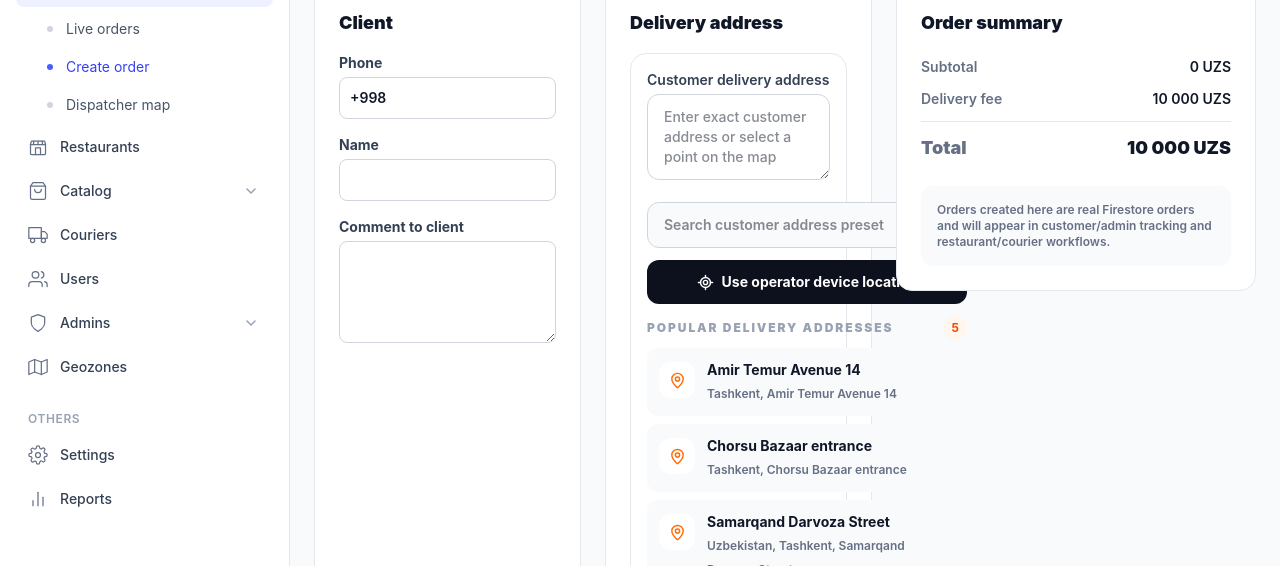
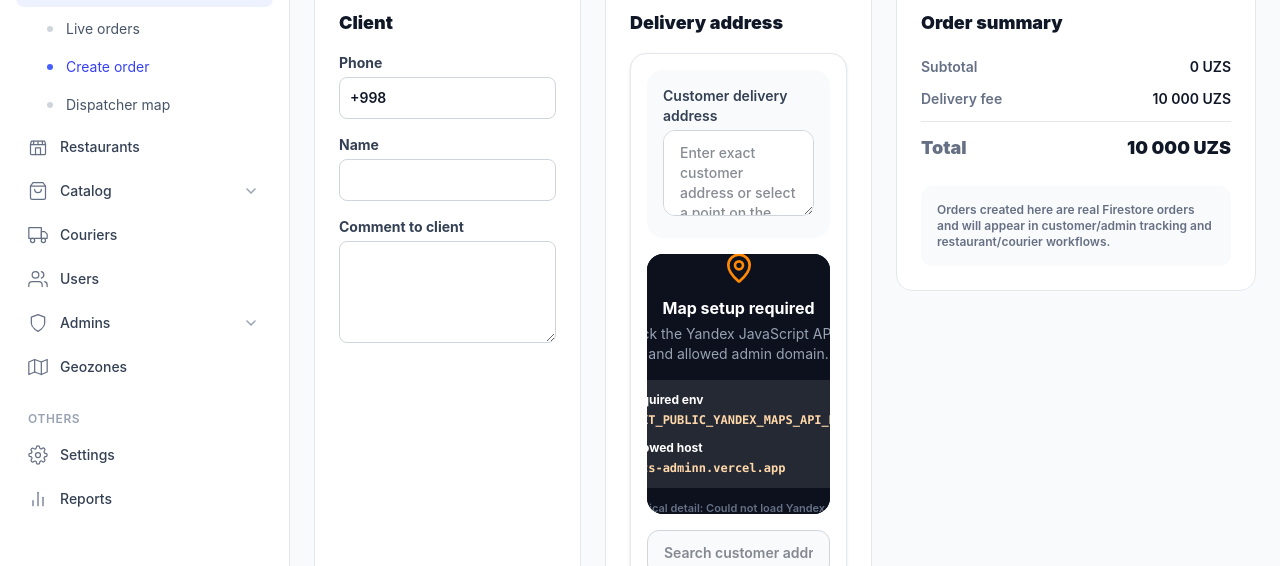
Before and after one commit to Ismoilastren/eats-site, a Next.js app in the folder apps/admin-panel/: page /orders/create in a window 1280 px wide. Shown: the part 189-755 px from the top of the page. Built offline with nearby package versions, Linux system fonts and the light colour scheme; no server answers; the database is empty; sample sign-in values are in the browser's storage.

Commit message:
Fix admin create order UX

```diff
--- a/apps/admin-panel/src/app/orders/create/page.tsx
+++ b/apps/admin-panel/src/app/orders/create/page.tsx
@@ -1,7 +1,7 @@
 'use client';
 
 import React, { useEffect, useMemo, useState } from 'react';
-import { addDoc, collection, getDocs, query, serverTimestamp, where } from '@repo/firebase-config';
+import { addDoc, collection, getDocs, onSnapshot, query, serverTimestamp, where } from '@repo/firebase-config';
 import { db } from '@repo/firebase-config';
 import { COLLECTIONS, MenuItem, formatCurrencyUZS, isValidCoordinates } from '@repo/shared-types';
 import { useRouter } from 'next/navigation';
@@ -49,6 +49,24 @@
   const lat = Number(input?.latitude ?? input?.lat);
   const lng = Number(input?.longitude ?? input?.lng);
   return isValidCoordinates(lat, lng) ? { latitude: lat, longitude: lng } : undefined;
+}
+
+function getMenuItemPrice(item: Partial<OrderMenuItem> | Record<string, any>): number {
+  const data = item as Record<string, any>;
+  const raw = data.price ?? data.priceUzs ?? data.amount ?? data.cost ?? 0;
+  const price = Number(raw);
+  return Number.isFinite(price) && price > 0 ? price : 0;
+}
+
+function menuBelongsToBranch(item: OrderMenuItem, branch: BranchOption): boolean {
+  const itemBrandName = String((item as any).brandName || (item as any).restaurantName || '').trim().toLowerCase();
+  const itemBranchName = String((item as any).branchName || '').trim().toLowerCase();
+  const branchBrandName = branch.brandName.trim().toLowerCase();
+  const branchName = branch.branchName.trim().toLowerCase();
+  const exactRestaurant = item.restaurantId === branch.id || item.branchId === branch.id;
+  const exactBrand = itemBrandName && itemBrandName === branchBrandName;
+  const sameBranchName = !itemBranchName || itemBranchName === branchName || itemBranchName === 'main branch';
+  return exactRestaurant || Boolean(exactBrand && sameBranchName);
 }
 
 export default function CreateOrderPage() {
@@ -117,24 +135,69 @@
     }
 
     const branch = selectedBranch;
-    let cancelled = false;
-    async function loadBranchMenu() {
-      setIsMenuLoading(true);
-      try {
-        const nestedSnap = await getDocs(collection(db, COLLECTIONS.RESTAURANTS, branch.id, 'dishes'));
-        const nested = nestedSnap.docs.map((documentSnapshot) => ({
+    setIsMenuLoading(true);
+
+    const buckets: Record<string, OrderMenuItem[]> = {
+      nested: [],
+      restaurant: [],
+      branch: [],
+      brand: [],
+    };
+
+    const publish = () => {
+      const seen = new Set<string>();
+      const merged = Object.values(buckets).flat().filter((item) => {
+        if (!menuBelongsToBranch(item, branch)) return false;
+        if (seen.has(item.id)) return false;
+        seen.add(item.id);
+        return Boolean(item.name) && item.isAvailable !== false && (item as any).available !== false;
+      }).sort((a, b) => String(a.category || '').localeCompare(String(b.category || '')) || a.name.localeCompare(b.name));
+
+      setMenuItems(merged);
+      setForm((current) => {
+        const selected = merged.find((item) => item.id === current.itemId);
+        if (selected) {
+          return {
+            ...current,
+            itemName: selected.name,
+            itemPrice: getMenuItemPrice(selected),
+            itemImageUrl: selected.imageUrl || '',
+            itemQty: Math.max(1, Number(current.itemQty || 1)),
+          };
+        }
+        const first = merged[0];
+        if (!first) return { ...current, itemId: '', itemName: '', itemPrice: 0, itemImageUrl: '', itemQty: Math.max(1, Number(current.itemQty || 1)) };
+        return {
+          ...current,
+          itemId: first.id,
+          itemName: first.name,
+          itemPrice: getMenuItemPrice(first),
+          itemImageUrl: first.imageUrl || '',
+          itemQty: Math.max(1, Number(current.itemQty || 1)),
+        };
+      });
+      setIsMenuLoading(false);
+    };
+
+    const handleSnapshotError = (error: unknown) => {
+      console.error(error);
+      setIsMenuLoading(false);
+      toast.error('Failed to load branch menu items.');
+    };
+
+    const unsubscribers = [
+      onSnapshot(collection(db, COLLECTIONS.RESTAURANTS, branch.id, 'dishes'), (snapshot) => {
+        buckets.nested = snapshot.docs.map((documentSnapshot) => ({
           ...documentSnapshot.data(),
           id: documentSnapshot.id,
           restaurantId: branch.id,
           branchId: branch.id,
           source: 'restaurant_dishes' as const,
         })) as OrderMenuItem[];
-
-        const [topLevelRestaurantSnap, topLevelBranchSnap] = await Promise.all([
-          getDocs(query(collection(db, COLLECTIONS.MENU_ITEMS), where('restaurantId', '==', branch.id))),
-          getDocs(query(collection(db, COLLECTIONS.MENU_ITEMS), where('branchId', '==', branch.id))),
-        ]);
-        const topLevel = [...topLevelRestaurantSnap.docs, ...topLevelBranchSnap.docs].map((documentSnapshot) => {
+        publish();
+      }, handleSnapshotError),
+      onSnapshot(query(collection(db, COLLECTIONS.MENU_ITEMS), where('restaurantId', '==', branch.id)), (snapshot) => {
+        buckets.restaurant = snapshot.docs.map((documentSnapshot) => {
           const data = documentSnapshot.data() as Partial<OrderMenuItem>;
           return {
             ...data,
@@ -144,41 +207,64 @@
             source: 'menuItems' as const,
           } as OrderMenuItem;
         });
+        publish();
+      }, handleSnapshotError),
+      onSnapshot(query(collection(db, COLLECTIONS.MENU_ITEMS), where('branchId', '==', branch.id)), (snapshot) => {
+        buckets.branch = snapshot.docs.map((documentSnapshot) => {
+          const data = documentSnapshot.data() as Partial<OrderMenuItem>;
+          return {
+            ...data,
+            id: documentSnapshot.id,
+            restaurantId: data.restaurantId || branch.id,
+            branchId: data.branchId || branch.id,
+            source: 'menuItems' as const,
+          } as OrderMenuItem;
+        });
+        publish();
+      }, handleSnapshotError),
+    ];
 
-        const seen = new Set<string>();
-        const merged = [...nested, ...topLevel].filter((item) => {
-          const key = `${item.restaurantId}:${item.id}`;
-          if (seen.has(key)) return false;
-          seen.add(key);
-          return Boolean(item.name) && item.isAvailable !== false;
-        }).sort((a, b) => String(a.category || '').localeCompare(String(b.category || '')) || a.name.localeCompare(b.name));
-
-        if (!cancelled) {
-          setMenuItems(merged);
-          setForm((current) => {
-            const stillExists = merged.some((item) => item.id === current.itemId);
-            if (stillExists) return current;
-            return { ...current, itemId: '', itemName: '', itemPrice: 0, itemImageUrl: '' };
-          });
-        }
-      } catch (error) {
-        console.error(error);
-        if (!cancelled) {
-          setMenuItems([]);
-          toast.error('Failed to load branch menu items.');
-        }
-      } finally {
-        if (!cancelled) setIsMenuLoading(false);
-      }
+    if (branch.brandName) {
+      unsubscribers.push(onSnapshot(query(collection(db, COLLECTIONS.MENU_ITEMS), where('brandName', '==', branch.brandName)), (snapshot) => {
+        buckets.brand = snapshot.docs.map((documentSnapshot) => {
+          const data = documentSnapshot.data() as Partial<OrderMenuItem>;
+          return {
+            ...data,
+            id: documentSnapshot.id,
+            restaurantId: data.restaurantId || branch.id,
+            branchId: data.branchId || branch.id,
+            source: 'menuItems' as const,
+          } as OrderMenuItem;
+        });
+        publish();
+      }, handleSnapshotError));
     }
 
-    void loadBranchMenu();
     return () => {
-      cancelled = true;
+      unsubscribers.forEach((unsubscribe) => unsubscribe());
     };
   }, [selectedBranch]);
 
-  const subtotal = Math.max(0, Number(form.itemQty || 0) * Number(form.itemPrice || 0));
+  useEffect(() => {
+    if (form.itemId || !menuItems[0]) return;
+    const first = menuItems[0];
+    patchForm({
+      itemId: first.id,
+      itemName: first.name,
+      itemPrice: getMenuItemPrice(first),
+      itemImageUrl: first.imageUrl || '',
+      itemQty: Math.max(1, Number(form.itemQty || 1)),
+    });
+    // eslint-disable-next-line react-hooks/exhaustive-deps
+  }, [form.itemId, menuItems]);
+
+  useEffect(() => {
+    if (form.itemQty >= 1) return;
+    patchForm({ itemQty: 1 });
+    // eslint-disable-next-line react-hooks/exhaustive-deps
+  }, [form.itemQty]);
+
+  const subtotal = Math.max(0, Math.max(1, Number(form.itemQty || 1)) * Number(form.itemPrice || 0));
   const total = subtotal + Number(form.deliveryFee || 0);
 
   const patchForm = (patch: Partial<typeof form>) => setForm((current) => ({ ...current, ...patch }));
@@ -319,6 +405,9 @@
                 presetSearchPlaceholder="Search customer address preset"
                 selectedPointTitle="Customer pin"
                 presets={DELIVERY_PRESETS}
+                layout="stacked"
+                mapFirst
+                mapHeight={260}
               />
               <div className="grid grid-cols-2 gap-3">
                 <Input label="House" value={form.house} onChange={(value) => patchForm({ house: value })} placeholder="Optional" />
@@ -376,8 +465,9 @@
                       patchForm({
                         itemId: item?.id || '',
                         itemName: item?.name || '',
-                        itemPrice: Number(item?.price || 0),
+                        itemPrice: item ? getMenuItemPrice(item) : 0,
                         itemImageUrl: item?.imageUrl || '',
+                        itemQty: Math.max(1, Number(form.itemQty || 1)),
                       });
                     }}
                     className="w-full rounded-lg border border-gray-300 bg-white p-2.5 text-sm font-semibold outline-none focus:border-brand-500 disabled:cursor-not-allowed disabled:opacity-60 dark:border-gray-600 dark:bg-gray-900 dark:text-white"
@@ -391,7 +481,7 @@
                     </option>
                     {menuItems.map((item) => (
                       <option key={`${item.source}:${item.id}`} value={item.id}>
-                        {item.name} · {formatCurrencyUZS(Number(item.price || 0))}
+                        {item.name} · {formatCurrencyUZS(getMenuItemPrice(item))}
                       </option>
                     ))}
                   </select>
@@ -401,14 +491,14 @@
                       : 'Select a branch first.'}
                   </span>
                 </label>
-                <NumberInput label="Qty" value={form.itemQty} onChange={(value) => patchForm({ itemQty: value })} />
+                <NumberInput label="Quantity" value={form.itemQty} onChange={(value) => patchForm({ itemQty: value })} min={1} />
                 <NumberInput label="Price" value={form.itemPrice} onChange={(value) => patchForm({ itemPrice: value })} className="col-span-2" disabled />
               </div>
               <div className="grid grid-cols-2 gap-3">
                 <Select label="Type" value={form.deliveryType} onChange={(value) => patchForm({ deliveryType: value })} options={[['delivery', 'Delivery'], ['pickup', 'Pickup'], ['hall', 'Hall'], ['aggregator', 'Aggregator']]} />
                 <Select label="Source" value={form.source} onChange={(value) => patchForm({ source: value })} options={[['operator', 'Operator'], ['website', 'Website'], ['phone', 'Phone'], ['telegram', 'Telegram'], ['aggregator', 'Aggregator']]} />
                 <Select label="Payment" value={form.paymentMethod} onChange={(value) => patchForm({ paymentMethod: value })} options={[['cash', 'Cash'], ['card', 'Card']]} />
-                <NumberInput label="Delivery fee" value={form.deliveryFee} onChange={(value) => patchForm({ deliveryFee: value })} />
+                <NumberInput label="Delivery fee" value={form.deliveryFee} onChange={(value) => patchForm({ deliveryFee: value })} min={0} />
               </div>
             </div>
           </section>
@@ -445,14 +535,18 @@
   );
 }
 
-function NumberInput({ label, value, onChange, className = '', disabled = false }: { label: string; value: number; onChange: (value: number) => void; className?: string; disabled?: boolean }) {
+function NumberInput({ label, value, onChange, className = '', disabled = false, min = 0 }: { label: string; value: number; onChange: (value: number) => void; className?: string; disabled?: boolean; min?: number }) {
   return (
     <label className={`block ${className}`}>
       <span className="mb-1 block text-sm font-bold text-gray-700 dark:text-gray-300">{label}</span>
       <input
         type="number"
+        min={min}
         value={value}
-        onChange={(event) => onChange(Number(event.target.value))}
+        onChange={(event) => {
+          const next = Number(event.target.value);
+          onChange(Number.isFinite(next) ? Math.max(min, next) : min);
+        }}
         disabled={disabled}
         className="w-full rounded-lg border border-gray-300 bg-white p-2.5 text-sm font-semibold outline-none focus:border-brand-500 disabled:cursor-not-allowed disabled:opacity-60 dark:border-gray-600 dark:bg-gray-900 dark:text-white"
       />
--- a/apps/admin-panel/src/components/restaurants/RestaurantLocationPicker.tsx
+++ b/apps/admin-panel/src/components/restaurants/RestaurantLocationPicker.tsx
@@ -16,6 +16,9 @@
   value: RestaurantLocationValue;
   onChange: (value: RestaurantLocationValue) => void;
   error?: string;
+  layout?: 'split' | 'stacked';
+  mapFirst?: boolean;
+  mapHeight?: number;
   addressLabel?: string;
   addressPlaceholder?: string;
   currentLocationLabel?: string;
@@ -92,9 +95,11 @@
 function RestaurantAdminMap({
   value,
   onSelect,
+  height = 320,
 }: {
   value: RestaurantLocationValue;
   onSelect: (coords: { lat: number; lng: number }) => void;
+  height?: number;
 }) {
   const containerRef = useRef<HTMLDivElement | null>(null);
   const mapRef = useRef<YMapInstance | null>(null);
@@ -175,8 +180,8 @@
   }, [status, value.coordinatesConfirmed, value.lat, value.lng]);
 
   return (
-    <div className="relative min-h-[320px] overflow-hidden rounded-2xl bg-gray-950">
-      <div ref={containerRef} className="h-[320px] w-full" />
+    <div className="relative overflow-hidden rounded-2xl bg-gray-950" style={{ minHeight: height }}>
+      <div ref={containerRef} className="w-full" style={{ height }} />
       {status === 'loading' && (
         <div className="absolute inset-0 flex items-center justify-center bg-gray-950/80 text-sm font-bold text-white">
           Loading map...
@@ -195,6 +200,9 @@
   value,
   onChange,
   error,
+  layout = 'split',
+  mapFirst = false,
+  mapHeight = 320,
   addressLabel = 'Branch / filial address',
   addressPlaceholder = 'Enter exact branch pickup address, e.g. Tashkent, Amir Temur Avenue 14',
   currentLocationLabel = 'Use this device location',
@@ -207,6 +215,7 @@
   const [resolving, setResolving] = useState(false);
   const [geocodeMessage, setGeocodeMessage] = useState('');
   const requestRef = useRef(0);
+  const isStacked = layout === 'stacked';
   const filteredPresets = useMemo(() => {
     const normalized = query.trim().toLowerCase();
     if (!normalized) return presets;
@@ -251,8 +260,10 @@
       return;
     }
 
-    setGeocodeMessage(
-      `${result.error || 'Address could not be resolved.'} [${result.errorCode || 'ADDRESS_NOT_RESOLVED'}] Enter the address manually.`,
+    const blocked = result.errorCode === 'YANDEX_GEOCODER_FORBIDDEN';
+    setGeocodeMessage(blocked
+      ? 'Address search is unavailable for this key. The map still works: select a point or preset, then enter the readable address manually.'
+      : `${result.error || 'Address could not be resolved.'} Enter the address manually.`,
     );
   };
 
@@ -274,8 +285,8 @@
   };
 
   return (
-    <div className="rounded-2xl border border-gray-200 bg-white p-4 dark:border-gray-700 dark:bg-gray-900">
-      <div className="mb-4">
+    <div className="rounded-2xl border border-gray-200 bg-white p-4 shadow-sm dark:border-gray-700 dark:bg-gray-900">
+      <div className="mb-4 rounded-2xl bg-gray-50 p-4 dark:bg-gray-950/70">
         <label className="mb-1 block text-sm font-semibold text-gray-700 dark:text-gray-300">
           {addressLabel}
         </label>
@@ -288,13 +299,25 @@
         />
         {error && <p className="mt-2 text-xs font-semibold text-red-600">{error}</p>}
         {geocodeMessage && (
-          <p className={`mt-2 text-xs font-semibold ${geocodeMessage.includes('[') ? 'text-amber-700' : 'text-emerald-700'}`}>
+          <p className={`mt-2 rounded-xl px-3 py-2 text-xs font-semibold ${geocodeMessage.includes('unavailable') || geocodeMessage.includes('Enter the address') ? 'bg-amber-50 text-amber-800 dark:bg-amber-500/10 dark:text-amber-200' : 'bg-emerald-50 text-emerald-700 dark:bg-emerald-500/10 dark:text-emerald-200'}`}>
             {geocodeMessage}
           </p>
         )}
       </div>
 
-      <div className="grid gap-4 lg:grid-cols-[320px_1fr]">
+      {isStacked && mapFirst ? (
+        <div className="mb-4">
+          <RestaurantAdminMap
+            value={value}
+            height={mapHeight}
+            onSelect={(coords) => {
+              void resolveCoordinates(coords, 'map');
+            }}
+          />
+        </div>
+      ) : null}
+
+      <div className={isStacked ? 'grid gap-4' : 'grid gap-4 lg:grid-cols-[320px_1fr]'}>
         <div className="space-y-3">
           <input
             value={query}
@@ -354,12 +377,15 @@
           </div>
         </div>
 
+        {!isStacked || !mapFirst ? (
           <RestaurantAdminMap
             value={value}
+            height={mapHeight}
             onSelect={(coords) => {
               void resolveCoordinates(coords, 'map');
             }}
           />
+        ) : null}
       </div>
     </div>
   );
```
Lines whose indentation alone changed are shown as unchanged.
